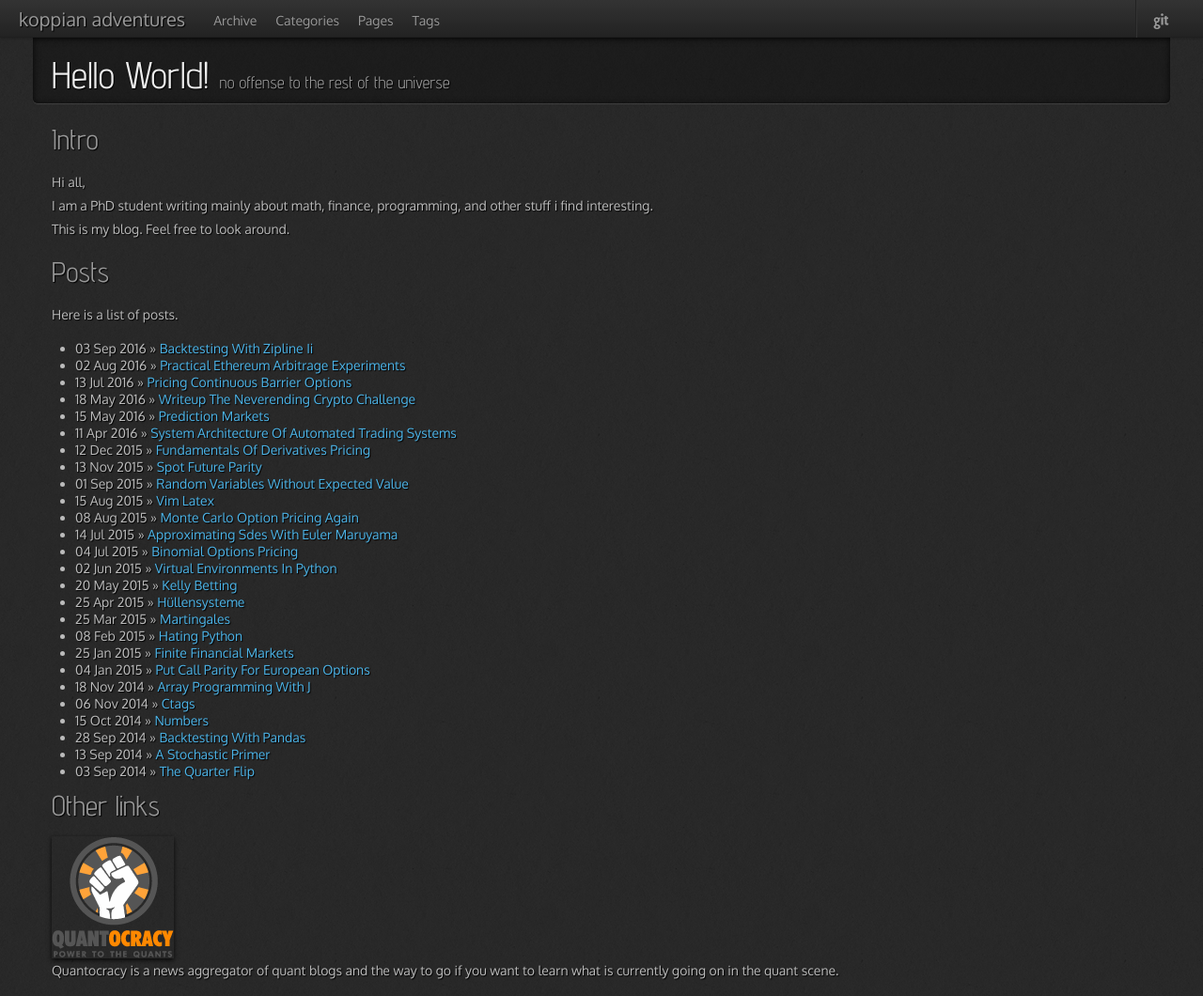
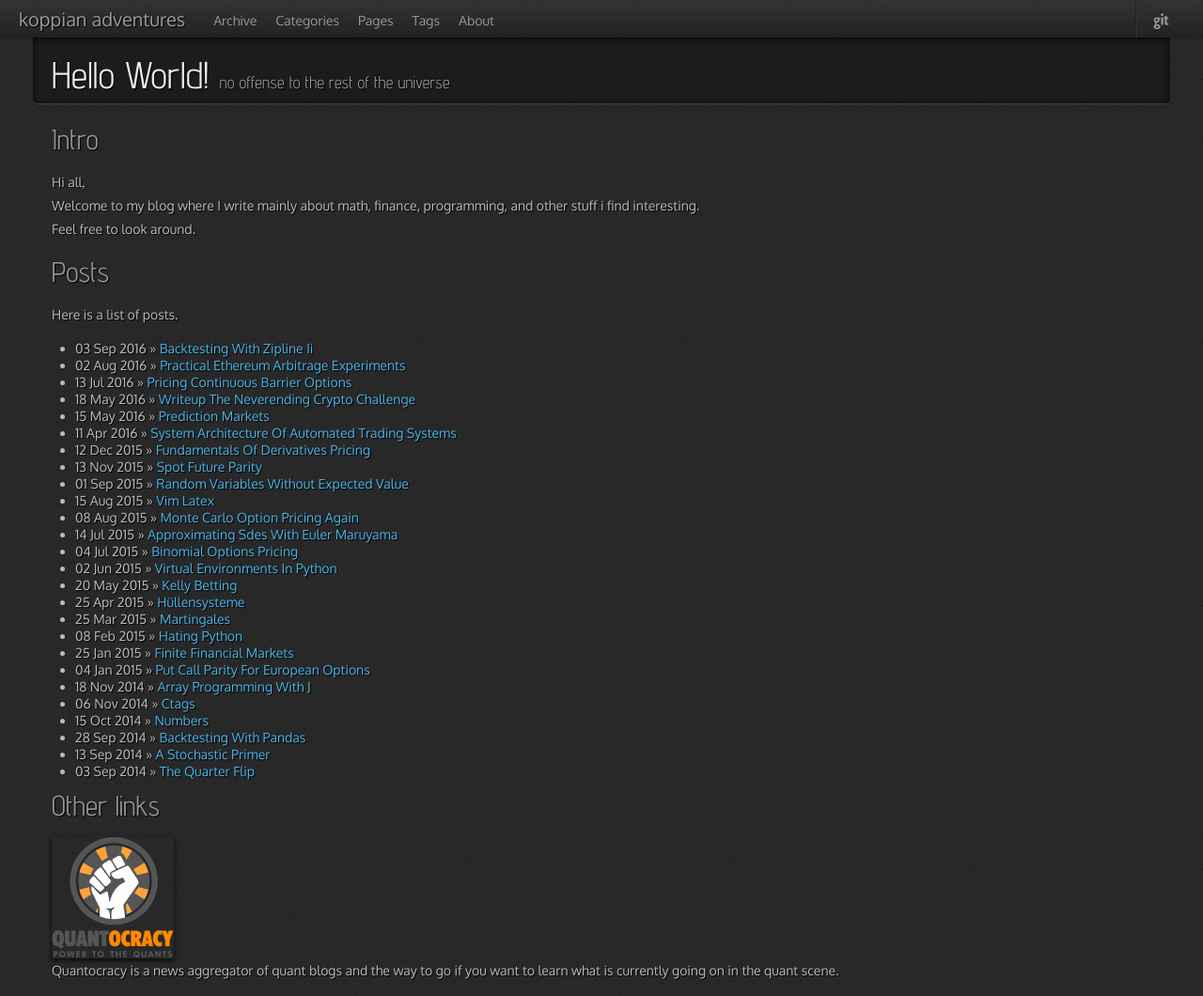
Before and after one commit to hkopp/hkopp.github.io, a Jekyll site: the page built from index.md, in a window 1280 px wide. Shown: the whole page at 94% size. Built offline with Jekyll 4.4.1, drawn with Linux system fonts in a browser that asks for light colours; nearby versions of some CDN libraries.

Commit message:
separate about page

```diff
--- a/_includes/themes/hooligan/default.html
+++ b/_includes/themes/hooligan/default.html
@@ -51,6 +51,9 @@
                 {% assign pages_list = site.pages %}
                 {% assign group = 'navigation' %}
                 {% include JB/pages_list %}
+                <li>
+                  <a href="{{ BASE_PATH }}/about.html">About</a>
+                </li>
               </ul>
               <ul class="nav pull-right social visible-desktop">
                 <li class="divider-vertical"></li>
--- a/index.md
+++ b/index.md
@@ -7,9 +7,8 @@ tagline: no offense to the rest of the universe
 ## Intro
 
 Hi all,
-I am a PhD student writing mainly about math, finance, programming,
+Welcome to my blog where I write mainly about math, finance, programming,
 and other stuff i find interesting.
-This is my blog.
 Feel free to look around.
 
 ## Posts
```
Also changed, not shown: about.md (added, +9 -0 lines).
